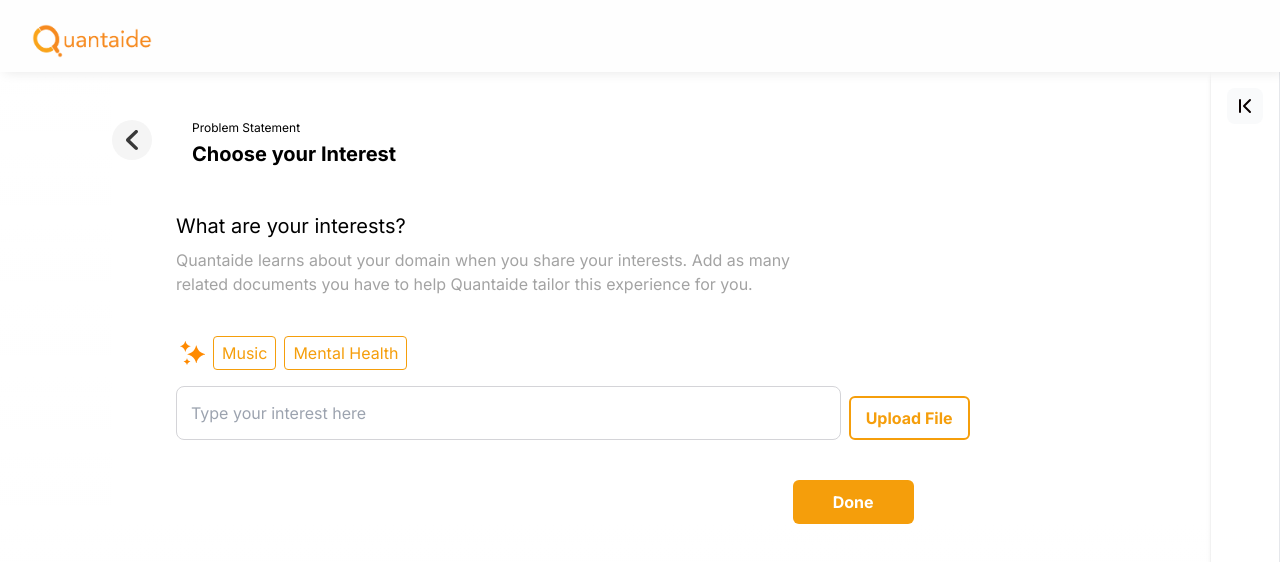
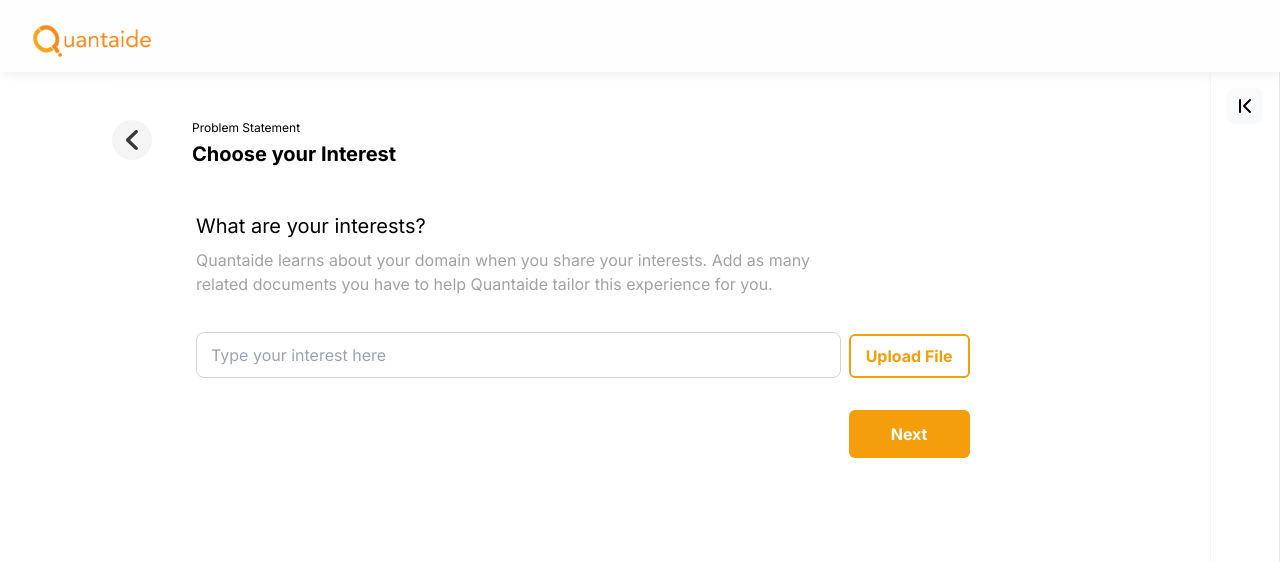
Before and after one commit to M-Chirag/quantaide-web-app, a Next.js app: page /module1/stage1 in a window 1280 px wide. Shown: the top 562 px of the page. Built offline with nearby package versions, Linux system fonts and the light colour scheme.

Commit message:
Tick mark

```diff
--- a/src/app/module1/stage1/page.tsx
+++ b/src/app/module1/stage1/page.tsx
@@ -1,6 +1,7 @@
 'use client';
 import React, { useState } from 'react';
-
+import { FontAwesomeIcon } from '@fortawesome/react-fontawesome';
+import { faCheck } from '@fortawesome/free-solid-svg-icons';
 import Link from 'next/link';
 import { Sidebar, SidebarItem } from '../Sidebar';
 import FileUploader from '../FileUploader';
@@ -16,6 +17,11 @@ import {
 } from 'lucide-react';
 
 function Stage1() {
+  const [fileName, setFileName] = useState('');
+  const handleFileNameChange = (name) => {
+    setFileName(name);
+  };
+
   const sidebarState = window.innerWidth <= 1600 ? false : true;
   return (
     <div className='w-full max-w-[1301px] ml-14 mr-14'>
@@ -43,7 +49,7 @@ function Stage1() {
                         </div>
                       </div>
                     </div>
-                    <div className='flex flex-col pl-16 mt-11 max-md:pl-5 max-md:mt-10 max-md:max-w-full'>
+                    <div className='flex flex-col ml-5 pl-16 mt-11 max-md:pl-5 max-md:mt-10 max-md:max-w-full'>
                       <div className='flex flex-row gap-2 max-md:flex-wrap'>
                         <div className='flex flex-col flex-wrap grow shrink-0 justify-center content-end basis-0 w-fit max-md:max-w-full'>
                           <div className='flex flex-col justify-center max-md:max-w-full'>
@@ -59,8 +65,8 @@ function Stage1() {
                                   this experience for you.{' '}
                                 </div>
                               </div>
-                              <div className='flex flex-col mt-10 max-md:max-w-full'>
-                                <div className='flex gap-1 self-start'>
+                              <div className='flex flex-col mt-5 max-md:max-w-full'>
+                                {/* <div className='flex gap-1 self-start'>
                                   <div className='flex justify-center items-center p-1'>
                                     <img
                                       loading='lazy'
@@ -76,25 +82,33 @@ function Stage1() {
                                       Mental Health
                                     </div>
                                   </div>
-                                </div>
+                                </div> */}
                                 <input
                                   type='text'
-                                  className='justify-center items-start px-3.5 py-3.5 mt-4 text-base rounded-lg border border-solid border-zinc-300 text-black max-md:pr-5 max-md:max-w-full'
+                                  className='justify-center items-start px-3.5 py-2.5 mt-4 text-base rounded-lg border border-solid border-zinc-300 text-black max-md:pr-5 max-md:max-w-full'
                                   placeholder='Type your interest here'
                                 />
                               </div>
                             </div>
                           </div>
                         </div>
-                        <FileUploader iconSource="../7ea439422e8e5f5968afdc3d38dc703980a26ef5e7fd8df5b16115fdb9b57632.svg" />
+                        <FileUploader onFileNameChange={handleFileNameChange}/>
+
                       </div>
 
-                      <div className='flex justify-end'>
+                      <div className='flex flex-row justify-between'>
+                        {!fileName && <div></div>}
+                        {fileName=="Server Error" && <div>Server Error. Refresh your session</div>}
+                        {fileName!="Server Error" && fileName && <div>
+                        <FontAwesomeIcon icon={faCheck} className=" mt-4 text-green-500 bg-green-200 p-2 rounded-full" />
+                           <span className='ml-2 mb-2'>{fileName}</span></div>}
+
                         <Link href={'../module1/stage2'} passHref>
-                          <button className='justify-center self-end px-10 py-2.5 mr-14 mt-10 text-base font-bold text-white bg-amber-500 rounded-md max-md:px-5 max-md:mt-10'>
-                            Done
+                          <button className='items-end px-10 py-2.5 mt-8 text-base font-bold text-white bg-amber-500 rounded-md max-md:px-5 max-md:mt-10' style={{ minWidth:'121px', maxWidth:'121px', minHeight:'48px', maxHeight:'48px'}}>
+                            Next
                           </button>
                         </Link>
+
                       </div>
                     </div>
                   </div>
```
